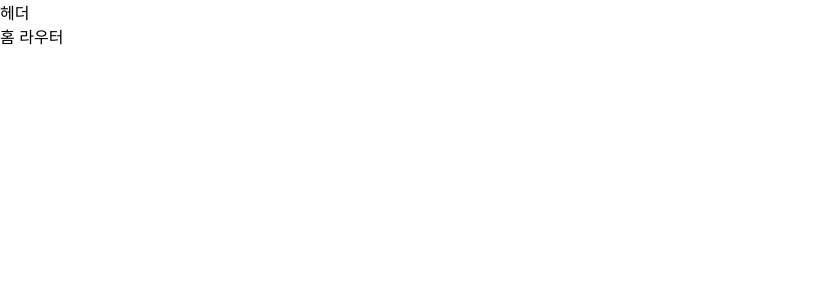
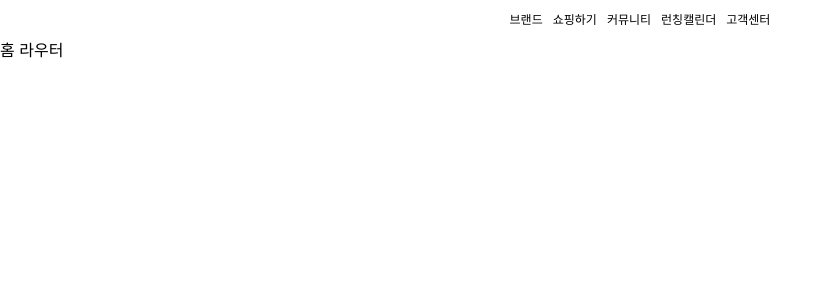
Before and after one commit to bellDev-code/tennisShop, a React (Create React App) app: page / in a window 1280 px wide. Shown: the top 300 px of the page, without its empty margins (0-832 px from the left). Built offline with nearby package versions, Linux system fonts and the light colour scheme.

Commit message:
header menu

```diff
--- a/public/index.html
+++ b/public/index.html
@@ -24,7 +24,7 @@
       work correctly both with client-side routing and a non-root public URL.
       Learn how to configure a non-root public URL by running `npm run build`.
     -->
-    <title>React App</title>
+    <title>Tennis Shop</title>
   </head>
   <body>
     <noscript>You need to enable JavaScript to run this app.</noscript>
--- a/src/Components/Header/index.tsx
+++ b/src/Components/Header/index.tsx
@@ -1,7 +1,37 @@
 import React from 'react'
+import { Container, Menu, MenuList } from './styles'
 
 const Header = () => {
-    return <div>헤더</div>
+    const headerList = [
+        {
+            title: '브랜드',
+            url: '/'
+         },
+        {
+            title: '쇼핑하기',
+            url: '/'
+        },
+        {   title: '커뮤니티',
+            url: '/'
+        },
+        {
+            title: '런칭캘린더',
+            url: '/'
+        },
+        {
+            title: '고객센터',
+            url: '/'
+        }
+    ]
+    return (
+        <Container>
+            <MenuList>
+                {headerList.map((i) => {
+                    return <Menu>{i.title}</Menu>
+                })}
+            </MenuList>
+        </Container>
+    )
 }
 
 export default Header
--- /dev/null
+++ b/src/Components/Header/styles.tsx
@@ -0,0 +1,16 @@
+import styled from "styled-components"
+
+export const Container = styled.div`
+    display: flex;
+    margin: 10px 10px;
+    justify-content: space-around;
+`
+
+export const MenuList = styled.div`
+    display: flex;
+`
+
+export const Menu = styled.div`
+    font-size: 12px;
+    padding: 0 5px;
+`
--- a/src/Layouts/App.tsx
+++ b/src/Layouts/App.tsx
@@ -1,6 +1,6 @@
 import React from 'react';
 import { BrowserRouter, Routes, Route, } from "react-router-dom";
-import Home from '../Pages/Home';
+import Main from './Main/'
 import Header from '../Components/Header';
 
 function App() {
@@ -8,7 +8,7 @@ function App() {
     <BrowserRouter>
       <Header />
       <Routes>
-        <Route path='/' element={<Home />}></Route>
+        <Route path='/' element={<Main />}></Route>
       </Routes>
     </BrowserRouter>
   );
```
